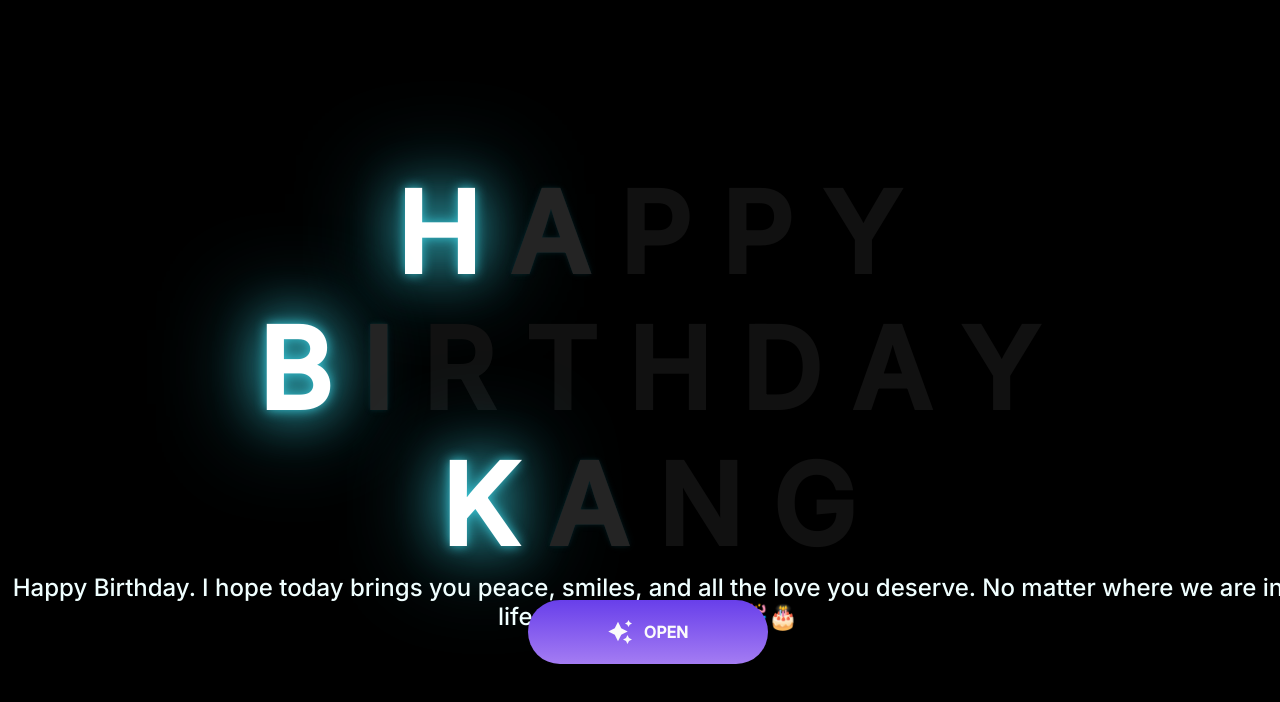
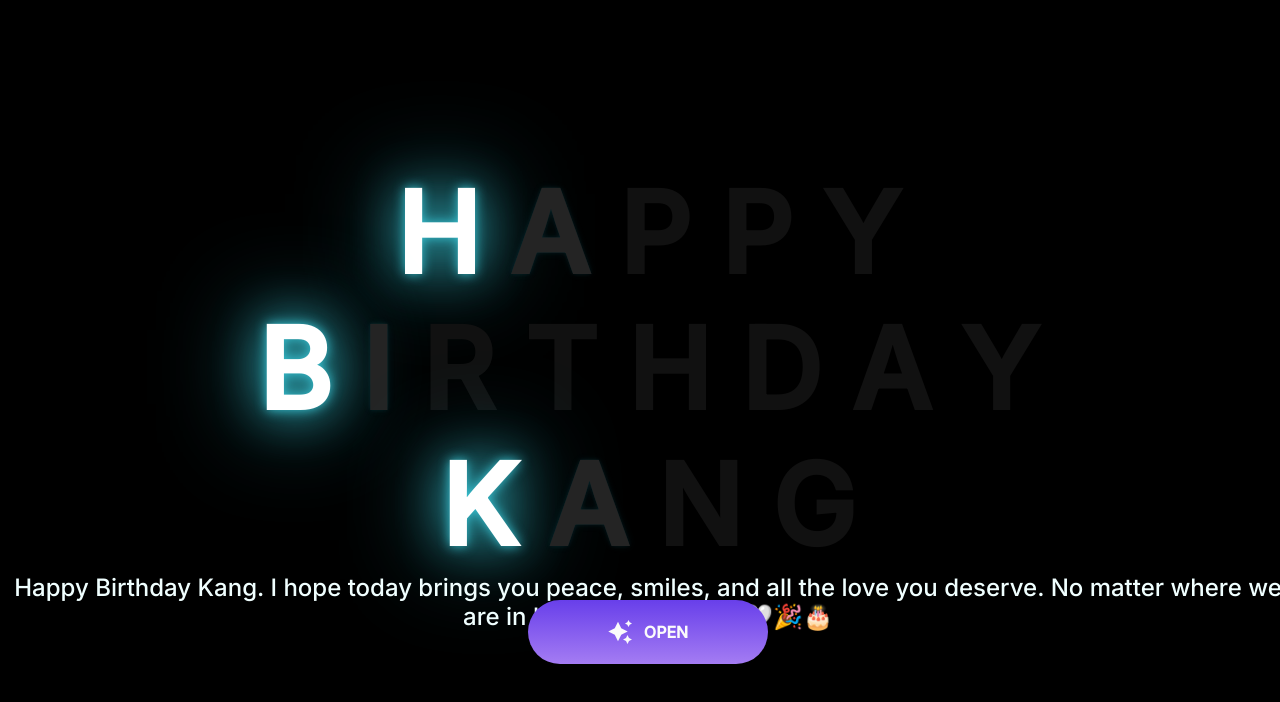
Before and after one commit to kolay143/ForHer, a plain HTML site: page index.html in a window 1280 px wide. Drawn offline with Linux system fonts and the light colour scheme; a web font is replaced by a local one.

Commit message:
Update index.html

```diff
--- a/index.html
+++ b/index.html
@@ -38,7 +38,7 @@
         <span>G</span>
     </div>
     <div style="text-align: center;" class="description">
-        <span>Happy Birthday. I hope today brings you peace, smiles, and all the love you deserve. No matter where we are in life, I still love you.🤍🎉🎂</span>
+        <span>Happy Birthday Kang. I hope today brings you peace, smiles, and all the love you deserve. No matter where we are in life, I still love you.🤍🎉🎂</span>
     </div>
      <!-- Button -->
   <div style="position: absolute; top: 75vh; width: 100%; display: flex; justify-content: center;">
```
